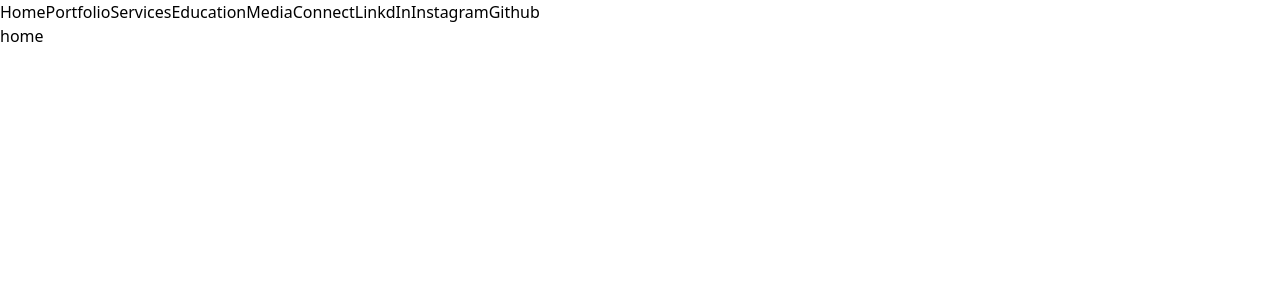
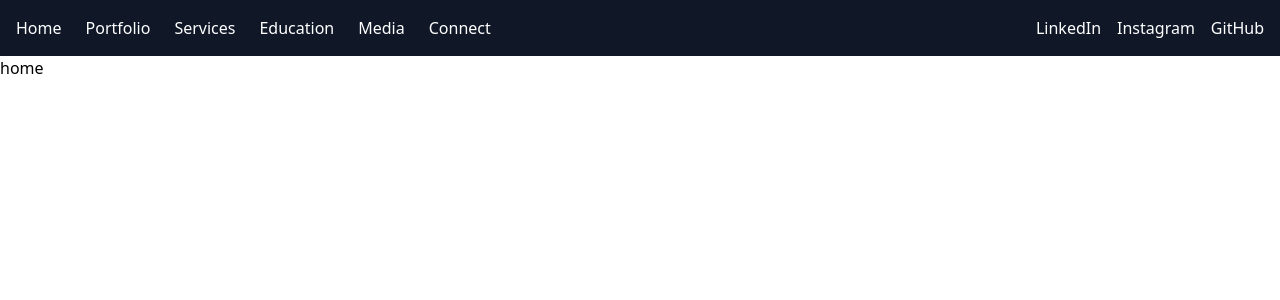
Before and after one commit to DecoMacie/portfolio_ts, a React (Vite) app: page / in a window 1280 px wide. Shown: the top 300 px of the page. Built offline with nearby package versions, Linux system fonts and the light colour scheme.

Commit message:
Update NavBar.tsx
Update code, Add styling

```diff
--- a/src/components/NavBar.tsx
+++ b/src/components/NavBar.tsx
@@ -2,16 +2,68 @@ import { Link } from "react-router-dom";
 
 export default function NavBar() {
   return (
-    <div>
-      <Link to="/">Home</Link>
-      <Link to="/portfolio">Portfolio</Link>
-      <Link to="/services">Services</Link>
-      <Link to="/education">Education</Link>
-      <Link to="/media">Media</Link>
-      <Link to="/contacts">Connect</Link>
-      <a href="https://www.example.com">LinkdIn</a>
-      <a href="https://www.example.com">Instagram</a>
-      <a href="https://www.example.com">Github</a>
-    </div>
+    <nav className="bg-gray-900 text-white">
+      <div className="container mx-auto flex items-center justify-between p-4">
+        <ul className="hidden md:flex space-x-6">
+          <li>
+            <Link className="hover:text-gray-300" to="/">
+              Home
+            </Link>
+          </li>
+          <li>
+            <Link className="hover:text-gray-300" to="/portfolio">
+              Portfolio
+            </Link>
+          </li>
+          <li>
+            <Link className="hover:text-gray-300" to="/services">
+              Services
+            </Link>
+          </li>
+          <li>
+            <Link className="hover:text-gray-300" to="/education">
+              Education
+            </Link>
+          </li>
+          <li>
+            <Link className="hover:text-gray-300" to="/media">
+              Media
+            </Link>
+          </li>
+          <li>
+            <Link className="hover:text-gray-300" to="/contacts">
+              Connect
+            </Link>
+          </li>
+        </ul>
+
+        <div className="flex space-x-4">
+          <a
+            href="https://www.linkedin.com/in/your-profile"
+            target="_blank"
+            rel="noopener noreferrer"
+            className="hover:text-gray-300"
+          >
+            LinkedIn
+          </a>
+          <a
+            href="https://www.instagram.com/your-profile"
+            target="_blank"
+            rel="noopener noreferrer"
+            className="hover:text-gray-300"
+          >
+            Instagram
+          </a>
+          <a
+            href="https://github.com/your-profile"
+            target="_blank"
+            rel="noopener noreferrer"
+            className="hover:text-gray-300"
+          >
+            GitHub
+          </a>
+        </div>
+      </div>
+    </nav>
   );
 }
```
